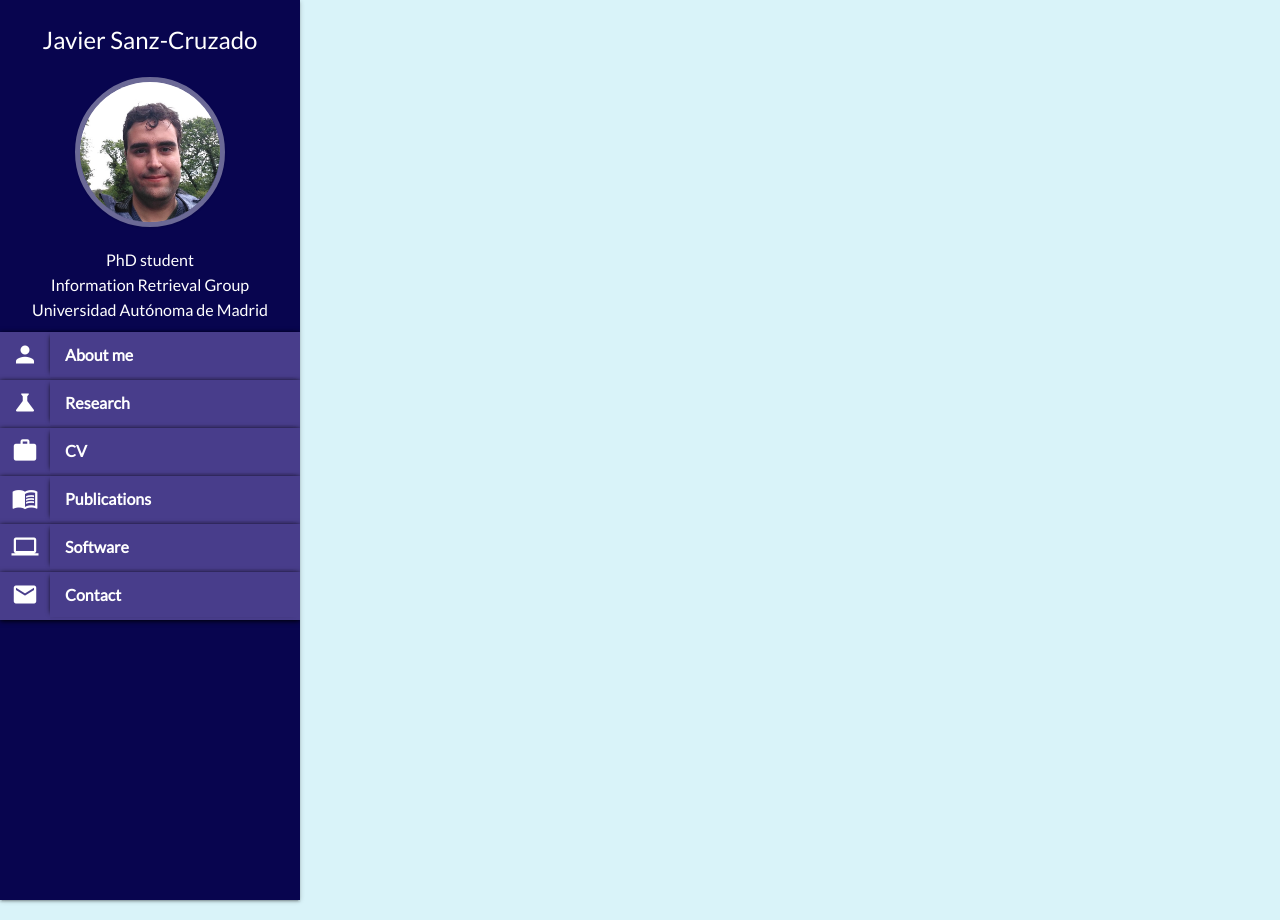
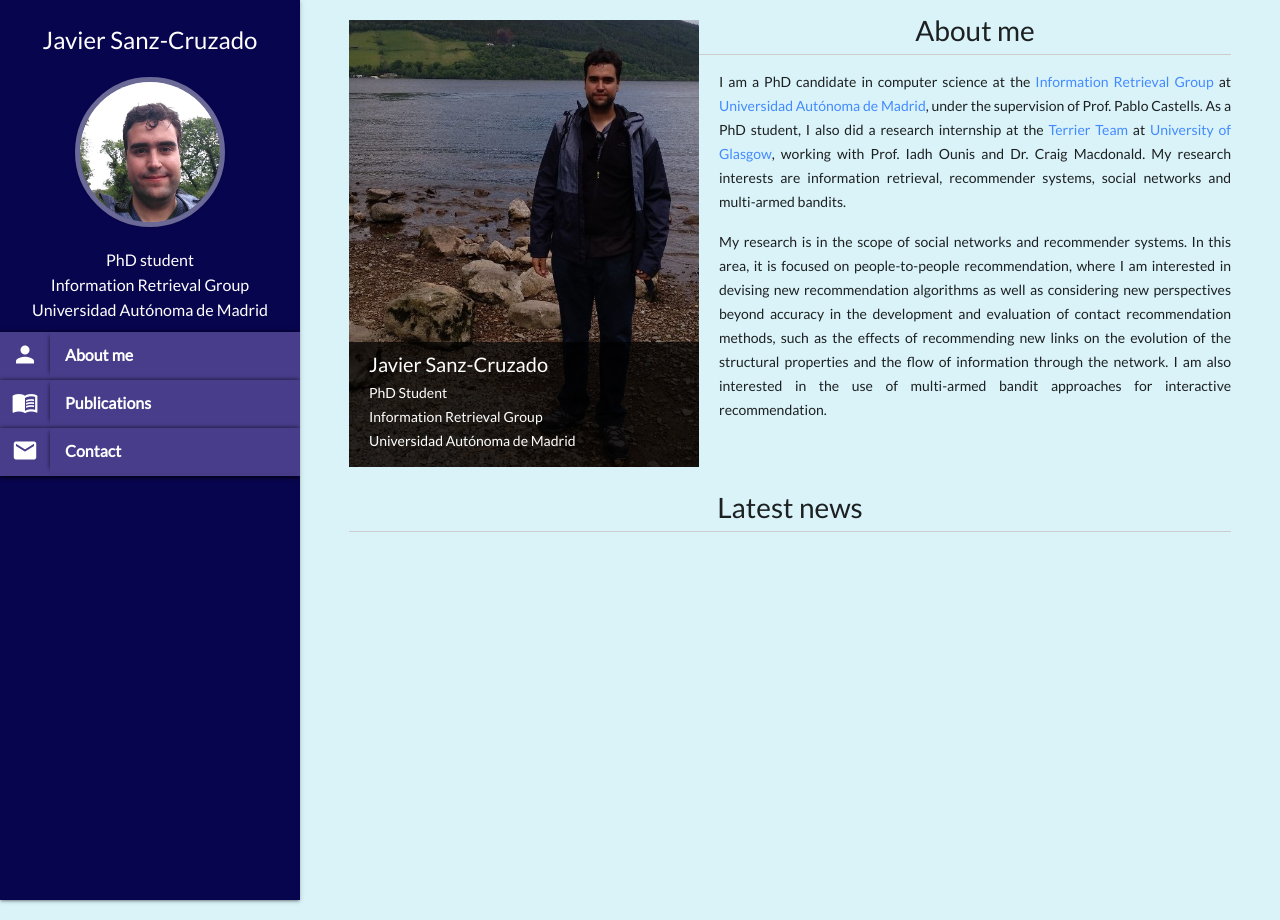
Before and after one commit to JavierSanzCruza/javiersanzcruza.github.io, a Jekyll site: the page built from index.md, in a window 1280 px wide. Built offline with Jekyll 4.4.1, drawn with Linux system fonts in a browser that asks for light colours; nearby versions of some CDN libraries.

Commit message:
Added "about me" section
Added an "about me" section, and modified the main font.

```diff
--- a/_sass/main.scss
+++ b/_sass/main.scss
@@ -1,6 +1,7 @@
 body
 {
-	background-color: #d9f3f9
+	background-color: #d9f3f9;
+	font-family: 'Lato', sans-serif;
 	/* #e8e8e8 */
 }
 
@@ -101,8 +102,8 @@ body
 	text-align : center;
 	width : 90%;
 	margin: auto;
+	clear:both;
 }
-
 
 .theme-nav {
 	-webkit-box-shadow: none;
@@ -245,62 +246,37 @@ ul .collapsible {
 	box-sizing: border-box;
 }
 
-/* Responsive layout - makes the two columns stack on top of each other instead of next to each other */
-@media screen and (max-width: 1024px) {
-  .right {
-    width: 100%;
-    margin: 0;
-  }
-
-  .left {
-  	display: none;
-  }
-
-  main {
-  	padding-left: 0px;
-  }
-
-  ul .collapsible {
-  	width: 90%;
-  }
-
-  .sidenav-trigger {
-  	display : block;
-  	height : 40px;
-  	line-height: 40px;
-  	background-color:  #08054f;
-  	padding-left: 5px;
-  	color: white;
-  }
-
-  .sidenav-trigger a i .material-icons {
-  	line-height : 40px;
-  }
-
-  a .my-card {
-	display: block;
-	margin-bottom: 16px;
-	margin-left: 16px;
-	margin-right: 16px;
-	width: 90%;
-	display: inline-block;
-	}
-
-
-
+#intro-photo
+{
+	width: 350px;
+	float:left;
+	text-align:center;
+	margin-right: 20px;
+	margin-bottom: 30px;
 }
 
- header, main, footer {
-      padding-left: 300px;
-    }
+.intro-photo-text
+{
+	position:absolute;
+	width: 350px;
+	float:left;
+	text-align: left;
+	top: 72%;
+	color: white;
+	padding-left: 20px;
+	padding-top: 10px;
+	font-size: 16px;
+	background-color: rgba(0,0,0,0.7);
+	height: 28%;
+}
 
-    @media only screen and (max-width : 992px) {
-      header, main, footer {
-        padding-left: 0;
-      }
-    }
+header, main, footer
+{
+	padding-left: 300px;
+}
 
- .mdc-card {
+.mdc-card
+{
     border-radius: 4px;
     background-color: #fff;
     background-color: var(--mdc-theme-surface, #fff);
@@ -312,7 +288,8 @@ ul .collapsible {
     padding: 16px;
 }
 
-.card__title {
+.card__title
+{
     -moz-osx-font-smoothing: grayscale;
     -webkit-font-smoothing: antialiased;
     font-size: 1.25rem;
@@ -320,7 +297,8 @@ ul .collapsible {
     font-weight: 500;
 }
 
-.card__title-centered {
+.card__title-centered
+{
     -moz-osx-font-smoothing: grayscale;
     -webkit-font-smoothing: antialiased;
     font-size: 1.25rem;
@@ -328,7 +306,8 @@ ul .collapsible {
     font-weight: 500;
 }
 
-.card__subhead-centered {
+.card__subhead-centered
+{
     -moz-osx-font-smoothing: grayscale;
     -webkit-font-smoothing: antialiased;
     font-size: 1.25rem;
@@ -336,7 +315,8 @@ ul .collapsible {
     font-weight: 500;
 }
 
-.card__subhead {
+.card__subhead
+{
     -moz-osx-font-smoothing: grayscale;
     -webkit-font-smoothing: antialiased;
     font-size: 1.25rem;
@@ -345,7 +325,8 @@ ul .collapsible {
     opacity: .6;
 }
 
-.contact-card-left .material-icons {
+.contact-card-left .material-icons
+{
 	float:left;
 	line-height: 3rem;
 	width: 50px;
@@ -355,14 +336,16 @@ ul .collapsible {
 
 }
 
-.contact-card-right {
+.contact-card-right
+{
 	margin-left: 50px;
 	border-left: 1px solid #ccc;
 	padding-left: 10px;
 
 }
 
-.my-card {
+.my-card
+{
 	display: block;
 	margin-bottom: 16px;
 	margin-left: 16px;
@@ -371,11 +354,13 @@ ul .collapsible {
 	display: inline-block;
 }
 
-a .my-card {
+a .my-card
+{
 	color: black;
 }
 
-.my-card img {
+.my-card img
+{
 	float:left;
 	line-height: 3rem;
 	width: 50px;
@@ -384,7 +369,88 @@ a .my-card {
 	padding-right: 10px;
 }
 
-.contact-info {
+.contact-info
+{
 	display: inline;
 	text-align: center;
 }
+
+.descr
+{
+	margin-top: 5px;
+}
+
+#intro-photo-text-title
+{
+	font-size:20px;
+	margin-bottom: 0px;
+}
+
+/* Responsive layout - makes the two columns stack on top of each other instead of next to each other */
+@media screen and (max-width: 1024px)
+{
+	.right
+	{
+		width: 100%;
+		margin: 0;
+	}
+
+	.left
+	{
+		display: none;
+	}
+
+	header, main, footer
+	{
+        padding-left: 0;
+    }
+
+	ul .collapsible
+	{
+		width: 90%;
+	}
+
+	.sidenav-trigger
+	{
+		display : block;
+		height : 40px;
+		line-height: 40px;
+		background-color:  #08054f;
+		padding-left: 5px;
+		color: white;
+	}
+
+	.sidenav-trigger a i .material-icons
+	{
+		line-height : 40px;
+	}
+
+	a .my-card
+	{
+		display: block;
+		margin-bottom: 16px;
+		margin-left: 16px;
+		margin-right: 16px;
+		width: 90%;
+		display: inline-block;
+	}
+
+}
+
+
+@media screen and (max-width: 470px)
+{
+	#intro-photo
+	{
+		width: 100%;
+		margin-bottom: 20px;
+		float: inherit;
+		margin-right: 0px;
+	}
+
+	.intro-photo-text
+	{
+		width: 100%;
+	}
+
+}
--- a/index.md
+++ b/index.md
@@ -5,3 +5,32 @@
 layout: default
 title: Home
 ---
+
+<div class="publications-div">
+	<div class="about" >
+		<div id="intro-photo" style="position:relative">
+		<img style="width: inherit;" src="/assets/img/full-photo-3.jpg"/>
+		<div class="intro-photo-text">
+			<p id="intro-photo-text-title">Javier Sanz-Cruzado</p>
+			<ul class="descr">
+				<li>PhD Student</li>
+				<li>Information Retrieval Group</li>
+				<li>Universidad Autónoma de Madrid</li>
+			</ul>
+		</div>
+		</div>
+		<div>
+			<div style="font-size:28px">About me</div>
+			<hr class="solid">
+			<div style="text-align: justify">
+				<p>I am a PhD candidate in computer science at the <a href="http://ir.ii.uam.es">Information Retrieval Group</a> at <a href="http://www.uam.es">Universidad Autónoma de Madrid</a>, under the supervision of Prof. Pablo Castells. As a PhD student, I also did a research internship at the <a href="http://terrierteam.dcs.gla.ac.uk/index.html">Terrier Team</a> at <a href="https://www.gla.ac.uk">University of Glasgow</a>, working with Prof. Iadh Ounis and Dr. Craig Macdonald. My research interests are information retrieval, recommender systems, social networks and multi-armed bandits.</p>
+				<p> My research is in the scope of social networks and recommender systems. In this area, it is focused on people-to-people recommendation, where I am interested in devising new recommendation algorithms as well as considering new perspectives beyond accuracy in the development and evaluation of contact recommendation methods, such as the effects of recommending new links on the evolution of the structural properties and the flow of information through the network. I am also interested in the use of multi-armed bandit approaches for interactive recommendation.</p>
+			</div>
+		</div>
+	</div>
+</div>
+
+<div class="publications-div news-div">
+	<div style="align: left; font-size:28px">Latest news</div>
+	<hr class="solid">
+</div>
```
Also changed, not shown: _data/navigation.yml (+15 -9 lines), assets/img/full-photo-2.jpg (added), assets/img/full-photo-3.jpg (added), assets/img/full-photo.jpg (added).
